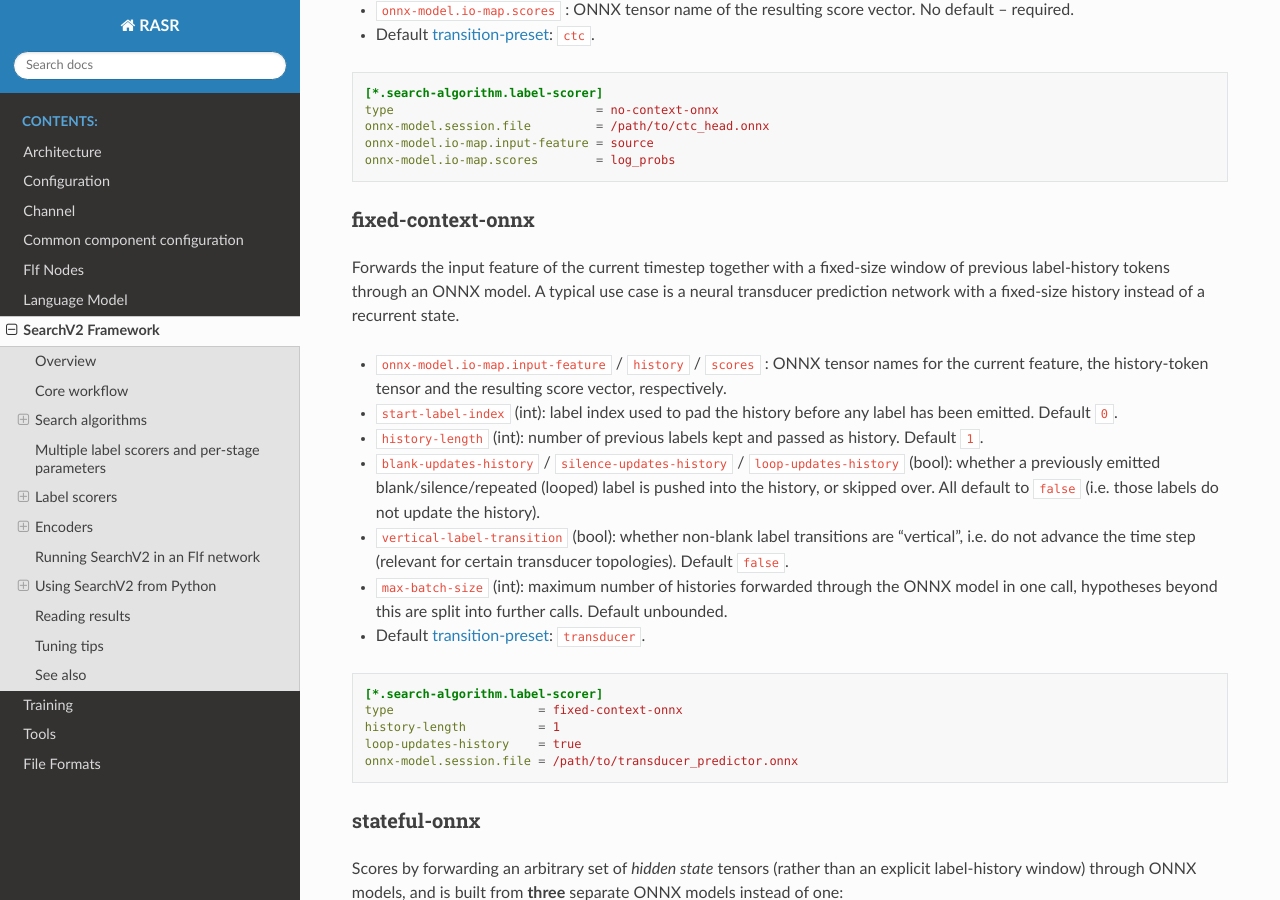
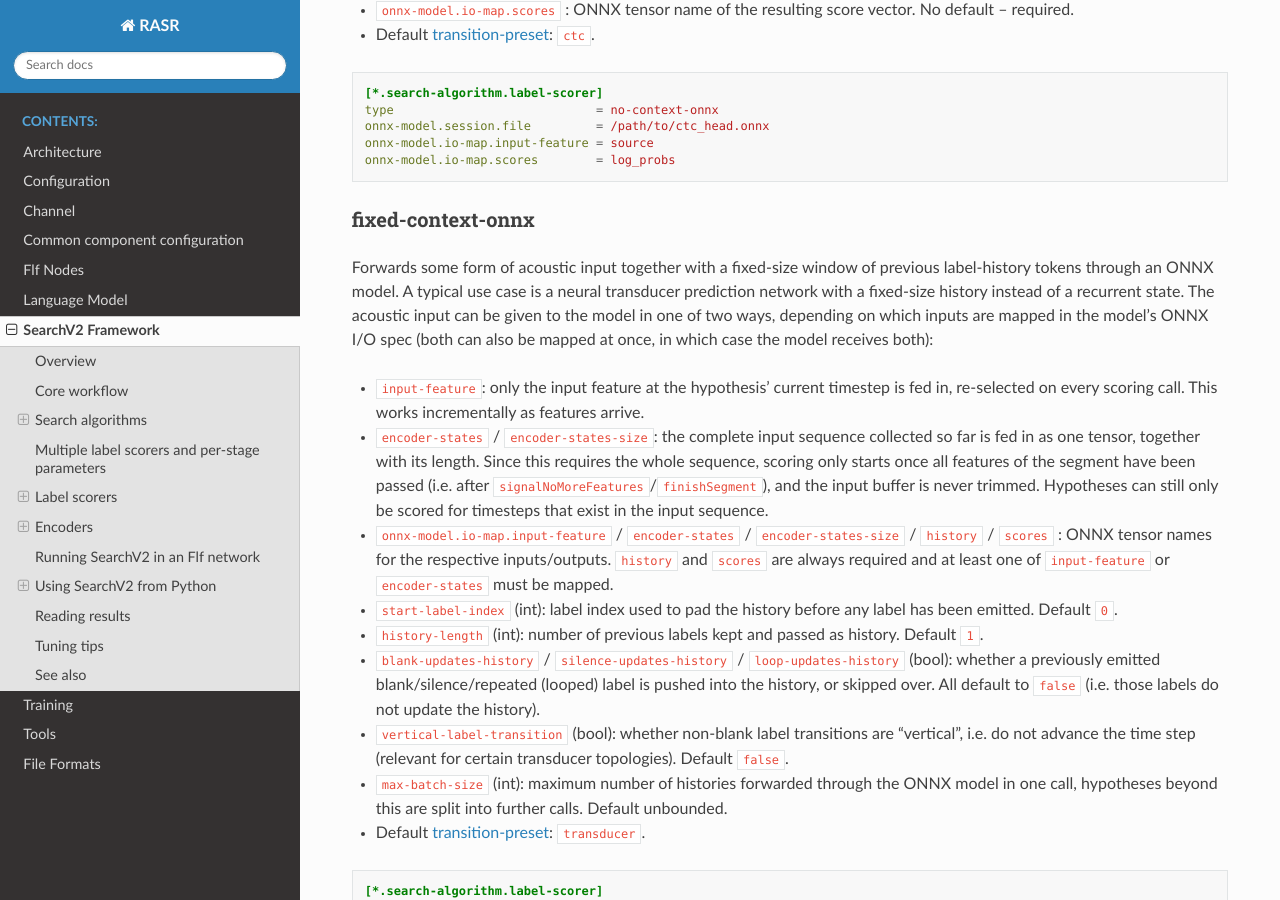
Before and after one commit to rwth-i6/rasr, a Sphinx documentation site: the page built from doc/search_v2.rst, in a window 1280 px wide and 900 px high, scrolled down 16648 px. Built offline with Sphinx 7.4.7 and the Read the Docs theme 3.1.0, drawn with Linux system fonts in a browser that asks for light colours.

Commit message:
Support encoder-states as input in FixedContextOnnxLabelScorer

```diff
--- a/doc/search_v2.rst
+++ b/doc/search_v2.rst
@@ -783,12 +783,22 @@ single ``encoder-only`` label scorer instead.
 fixed-context-onnx
 ^^^^^^^^^^^^^^^^^^^^
 
-Forwards the input feature of the current timestep together with a fixed-size window of previous label-history
+Forwards some form of acoustic input together with a fixed-size window of previous label-history
 tokens through an ONNX model. A typical use case is a neural transducer prediction network with a fixed-size
-history instead of a recurrent state.
+history instead of a recurrent state. The acoustic input can be given to the model in one of two
+ways, depending on which inputs are mapped in the model's ONNX I/O spec (both can also be mapped at once, in
+which case the model receives both):
 
-* ``onnx-model.io-map.input-feature`` / ``history`` / ``scores`` : ONNX tensor names for the current feature,
-  the history-token tensor and the resulting score vector, respectively.
+* ``input-feature``: only the input feature at the hypothesis' current timestep is fed in, re-selected on every
+  scoring call. This works incrementally as features arrive.
+* ``encoder-states`` / ``encoder-states-size``: the complete input sequence collected so far is fed in as one
+  tensor, together with its length. Since this requires the whole sequence, scoring only starts once all
+  features of the segment have been passed (i.e. after ``signalNoMoreFeatures``/``finishSegment``), and the
+  input buffer is never trimmed. Hypotheses can still only be scored for timesteps that exist in the input sequence.
+
+* ``onnx-model.io-map.input-feature`` / ``encoder-states`` / ``encoder-states-size`` / ``history`` /
+  ``scores`` : ONNX tensor names for the respective inputs/outputs. ``history`` and ``scores`` are always
+  required and at least one of ``input-feature`` or ``encoder-states`` must be mapped.
 * ``start-label-index`` (int): label index used to pad the history before any label has been emitted. Default ``0``.
 * ``history-length`` (int): number of previous labels kept and passed as history. Default ``1``.
 * ``blank-updates-history`` / ``silence-updates-history`` / ``loop-updates-history`` (bool): whether a
```
Also changed, not shown: 2 other files.
